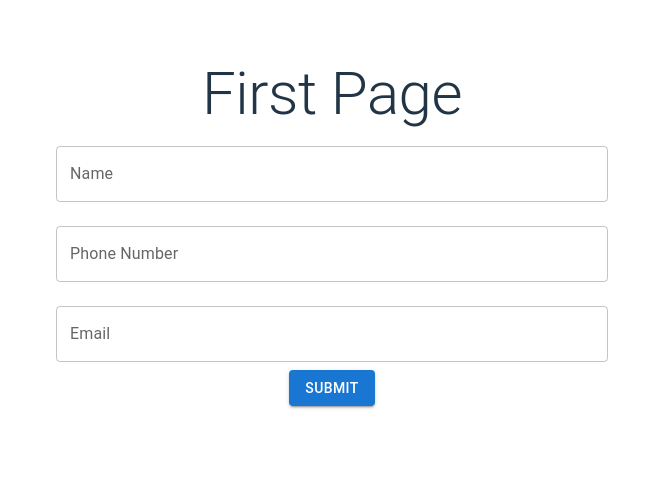
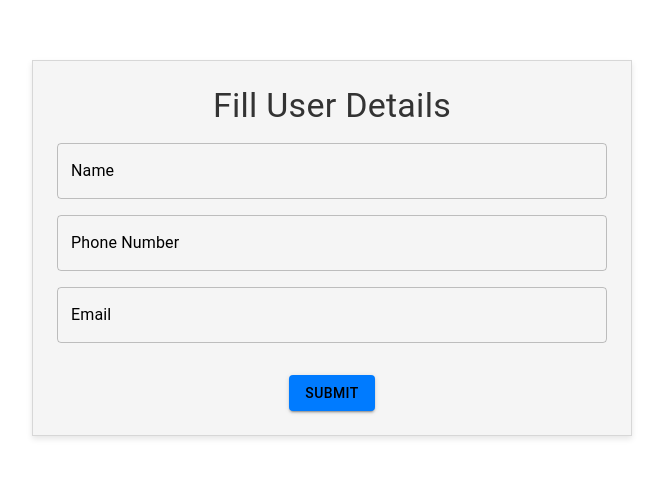
Before and after one commit to Akshay200228/GrowMeOrganic-Task, a React (Vite) app: page / in a window 1280 px wide. Shown: the part 168-646 px from the top of the page, without its empty margins (308-971 px from the left). Built offline with nearby package versions, Linux system fonts and the light colour scheme.

Commit message:
Handle Dark Mode also

```diff
--- a/src/components/FirstPage/FirstPage.tsx
+++ b/src/components/FirstPage/FirstPage.tsx
@@ -1,21 +1,32 @@
-import React, { useState } from 'react';
+import React, { useEffect, useState } from 'react';
 import { useNavigate } from 'react-router-dom';
-import { Button, TextField, Typography, Container, Alert, AlertTitle, Snackbar } from '@mui/material';
+import { Button, TextField, Typography, Container, Alert, AlertTitle, Snackbar, useTheme } from '@mui/material';
 
 interface FirstPageProps {
   onSubmit: (name: string, phoneNumber: string, email: string) => void;
 }
 
 const FirstPage: React.FC<FirstPageProps> = ({ onSubmit }) => {
+  const theme = useTheme();
   const navigate = useNavigate();
   const [formData, setFormData] = useState({
     name: '',
     phoneNumber: '',
     email: '',
   });
-  const [showError, setShowError] = useState(false);
-  const [showPhoneError, setShowPhoneError] = useState(false);
-  const [showEmailError, setShowEmailError] = useState(false);
+  const [inputErrors, setInputErrors] = useState({
+    name: false,
+    phoneNumber: false,
+    email: false,
+  });
+
+  // Load user details from local storage on component mount
+  useEffect(() => {
+    const savedData = localStorage.getItem('userDetails');
+    if (savedData) {
+      setFormData(JSON.parse(savedData));
+    }
+  }, []);
 
   const handleChange = (field: keyof typeof formData, value: string) => {
     setFormData((prevData) => ({
@@ -26,20 +37,17 @@ const FirstPage: React.FC<FirstPageProps> = ({ onSubmit }) => {
 
   const handleSubmit = () => {
     const { name, phoneNumber, email } = formData;
-    let hasError = false;
+    const newInputErrors = {
+      name: name.trim() === '',
+      phoneNumber: !isValidPhoneNumber(phoneNumber),
+      email: !isValidEmail(email),
+    };
 
-    if (name.trim() === '' || phoneNumber.trim() === '' || email.trim() === '') {
-      setShowError(true);
-      hasError = true;
-    } else if (!isValidPhoneNumber(phoneNumber)) {
-      setShowPhoneError(true);
-      hasError = true;
-    } else if (!isValidEmail(email)) {
-      setShowEmailError(true);
-      hasError = true;
-    }
+    setInputErrors(newInputErrors);
 
-    if (!hasError) {
+    if (!Object.values(newInputErrors).some((error) => error)) {
+      // Save user details to local storage
+      localStorage.setItem('userDetails', JSON.stringify(formData));
       onSubmit(name, phoneNumber, email);
       navigate('/second?success=true'); // Pass the success parameter
     }
@@ -62,20 +70,47 @@ const FirstPage: React.FC<FirstPageProps> = ({ onSubmit }) => {
   };
 
   return (
-    <div className="first-page-container">
-      <div className="bg-image"></div>
-      <Container maxWidth="sm">
-        <Typography variant="h2">First Page</Typography>
+    <Container
+      maxWidth="sm"
+      sx={{
+        display: 'flex',
+        flexDirection: 'column',
+        alignItems: 'center',
+        marginTop: 4,
+        padding: 3,
+        border: '1px solid',
+        borderColor: theme.palette.mode === 'dark' ? 'white' : 'divider',
+        borderRadius: 'borderRadius',
+        backgroundColor: theme.palette.mode === 'dark' ? '#333' : '#f5f5f5',
+        boxShadow: '0px 3px 6px rgba(0, 0, 0, 0.1)',
+        color: theme.palette.mode === 'dark' ? 'white' : '#333', // Text color
+      }}
+    >
+      <Typography variant="h4" sx={{ marginBottom: 2 }}>
+        Fill User Details
+      </Typography>
       <form>
         <TextField
           label="Name"
           variant="outlined"
           fullWidth
+
           value={formData.name}
           onChange={(e) => handleChange('name', e.target.value)}
-            margin="normal"
+          sx={{
+            marginBottom: 2,
+            '& label': {
+              color: theme.palette.mode === 'dark' ? 'white' : 'initial',
+            },
+            '& input': {
+              color: theme.palette.mode === 'dark' ? 'white' : 'initial',
+              borderColor: theme.palette.mode === 'dark' ? 'white' : 'initial',
+            },
+          }}
           onKeyPress={handleKeyPress}
+          error={inputErrors.name}
         />
+
         <TextField
           label="Phone Number"
           variant="outlined"
@@ -84,9 +119,20 @@ const FirstPage: React.FC<FirstPageProps> = ({ onSubmit }) => {
           inputProps={{ pattern: '[0-9]{10}' }}
           value={formData.phoneNumber}
           onChange={(e) => handleChange('phoneNumber', e.target.value)}
-            margin="normal"
+          sx={{
+            marginBottom: 2,
+            '& label': {
+              color: theme.palette.mode === 'dark' ? 'white' : 'initial',
+            },
+            '& input': {
+              color: theme.palette.mode === 'dark' ? 'white' : 'initial',
+              borderColor: theme.palette.mode === 'dark' ? 'white' : 'initial',
+            },
+          }}
           onKeyPress={handleKeyPress}
+          error={inputErrors.phoneNumber}
         />
+
         <TextField
           label="Email"
           variant="outlined"
@@ -94,20 +140,37 @@ const FirstPage: React.FC<FirstPageProps> = ({ onSubmit }) => {
           type="email"
           value={formData.email}
           onChange={(e) => handleChange('email', e.target.value)}
-            margin="normal"
+          sx={{
+            marginBottom: 2,
+            '& label': {
+              color: theme.palette.mode === 'dark' ? 'white' : 'initial',
+            },
+            '& input': {
+              color: theme.palette.mode === 'dark' ? 'white' : 'initial',
+              borderColor: theme.palette.mode === 'dark' ? 'white' : 'initial',
+            },
+          }}
           onKeyPress={handleKeyPress}
+          error={inputErrors.email}
         />
-          <Button variant="contained" color="primary" onClick={handleSubmit}>
+
+        <Button
+          variant="contained"
+          color="primary"
+          onClick={handleSubmit}
+          sx={{
+            marginTop: 2,
+            backgroundColor: '#007bff',
+            color: theme.palette.mode === 'dark' ? 'white' : 'initial',
+          }}
+        >
           Submit
         </Button>
+
         <Snackbar
-            open={showError || showPhoneError || showEmailError}
+          open={inputErrors.name || inputErrors.phoneNumber || inputErrors.email}
           autoHideDuration={3000}
-            onClose={() => {
-              setShowError(false);
-              setShowPhoneError(false);
-              setShowEmailError(false);
-            }}
+          onClose={() => setInputErrors({ name: false, phoneNumber: false, email: false })}
           anchorOrigin={{
             vertical: 'top',
             horizontal: 'right',
@@ -115,14 +178,13 @@ const FirstPage: React.FC<FirstPageProps> = ({ onSubmit }) => {
         >
           <Alert severity="error">
             <AlertTitle>Error</AlertTitle>
-              {showError && 'Please fill in all the details.'}
-              {showPhoneError && 'Please enter a valid phone number (10 digits).'}
-              {showEmailError && 'Please enter a valid email address.'}
+            {inputErrors.name && 'Please fill in the name field.'}
+            {inputErrors.phoneNumber && 'Please enter a valid phone number (10 digits).'}
+            {inputErrors.email && 'Please enter a valid email address.'}
           </Alert>
         </Snackbar>
       </form>
     </Container>
-    </div>
   );
 };
 
--- a/src/components/SecondPage/SecondPage.tsx
+++ b/src/components/SecondPage/SecondPage.tsx
@@ -1,7 +1,7 @@
 import React, { useEffect, useState } from 'react';
 import { useNavigate, useLocation } from 'react-router-dom';
 import axios from 'axios';
-import { Alert, AlertTitle, Box, TextField, InputAdornment, IconButton } from '@mui/material';
+import { Alert, AlertTitle, Box, TextField, InputAdornment, IconButton, Snackbar } from '@mui/material';
 import { Search as SearchIcon } from '@mui/icons-material';
 import { DataGrid, GridToolbarContainer, GridToolbarFilterButton, GridToolbarExport } from '@mui/x-data-grid';
 import DepartmentList from '../DepartmentList/DepartmentList';
@@ -89,12 +89,27 @@ const SecondPage: React.FC = () => {
 
   return (
     <Box>
-      {showSuccess && (
+      {/* {showSuccess && (
         <Alert severity="success" onClose={() => navigate('/second')}>
-          <AlertTitle>Success</AlertTitle>
+          <AlertTitle>congratulations</AlertTitle>
           Form submitted successfully!
         </Alert>
-      )}
+      )} */}
+      <Snackbar
+        open={showSuccess}
+        autoHideDuration={3000}
+        onClose={() => setShowSuccess(false)}
+        anchorOrigin={{
+          vertical: 'top',
+          horizontal: 'right',
+        }}
+      >
+        <Alert severity="success">
+          <AlertTitle>Congratulations</AlertTitle>
+          Form submitted successfully!
+        </Alert>
+      </Snackbar>
+
       <h2>Welcome to the Users Page!</h2>
       <Box mb={2} display="flex" alignItems="center">
         <TextField
```
Lines whose indentation alone changed are shown as unchanged.
